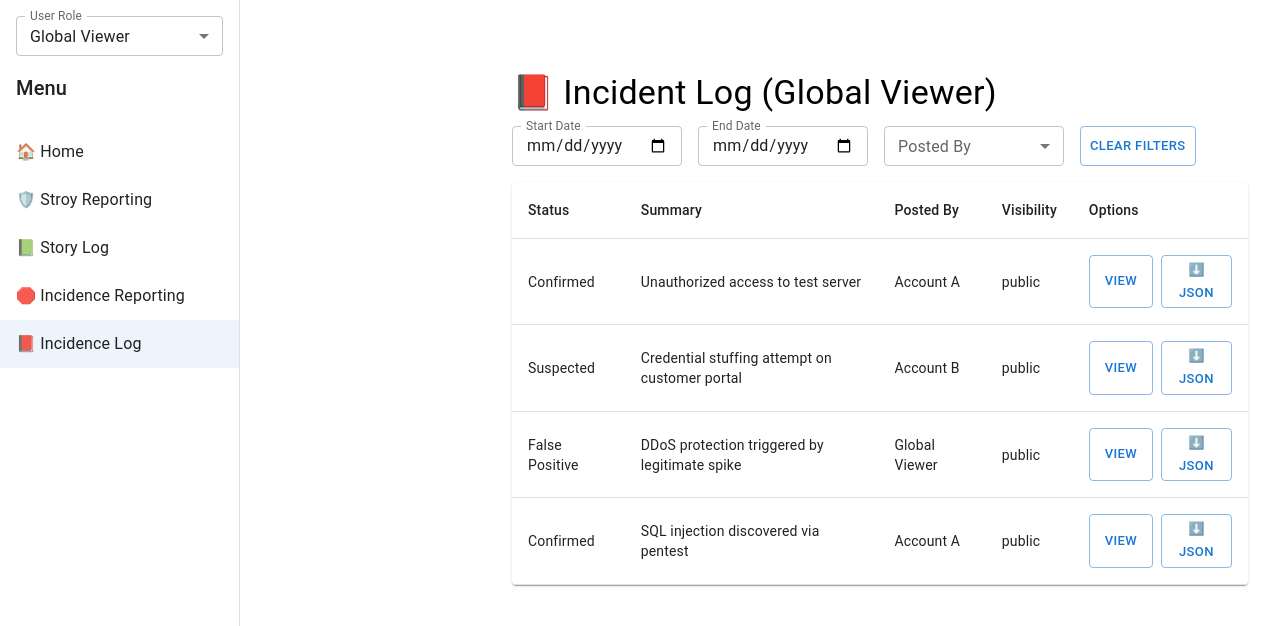
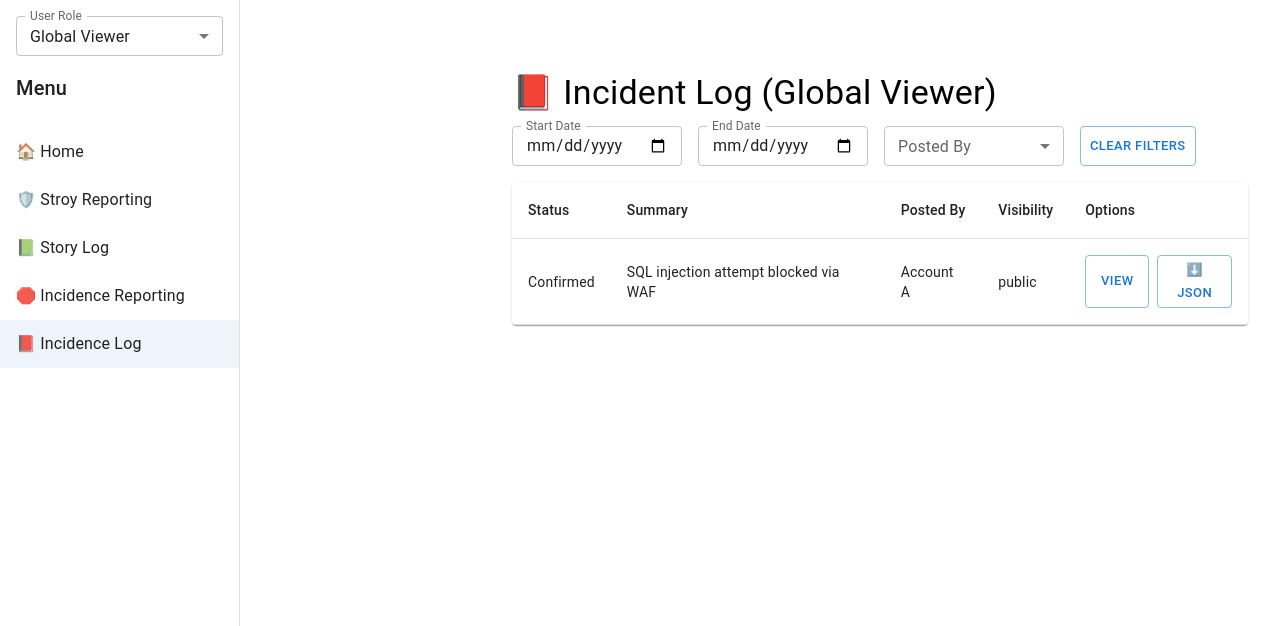
Before and after one commit to JoSt1703/positive_incidence_reporting, a React (Vite) app: page /negative-view in a window 1280 px wide. Shown: the top 626 px of the page. Built offline with nearby package versions, Linux system fonts and the light colour scheme.

Commit message:
update seed data

```diff
--- a/src/App.jsx
+++ b/src/App.jsx
@@ -40,7 +40,6 @@ export default function App() {
     location.pathname === '/positive-view' ||
     location.pathname === '/negative-view'
 
-    useEffect(() => {
   // Set default role if needed
   if (!sessionStorage.getItem('role')) {
     sessionStorage.setItem('role', 'viewer')
@@ -103,9 +102,39 @@ export default function App() {
         owner: 'accountA'
       },
       {
-            date: '2024-04-05',
+        date: '2024-04-01',
+        summary: 'SOC upgraded with AI tooling',
+        detailed_info: `Integrated AI-driven alert correlation with 45% reduction in false positives.`,
+        industry: 'Healthcare',
+        category: 'Innovation in Security Tools',
+        visibility: 'shared',
+        sharedWith: ['accountC'],
+        owner: 'accountB'
+      },
+      {
+        date: '2024-04-15',
+        summary: 'Zero-trust access adopted',
+        detailed_info: 'Implemented identity-based segmentation, preventing lateral movement.',
+        industry: 'Tech',
+        category: 'Data Protection',
+        visibility: 'shared',
+        sharedWith: ['accountA'],
+        owner: 'accountB'
+      },
+      {
+        date: '2024-04-10',
+        summary: 'Security awareness posters launched',
+        detailed_info: 'Deployed internal campaign for awareness.',
+        industry: 'Retail',
+        category: 'Employee Security Awareness',
+        visibility: 'public',
+        sharedWith: [],
+        owner: 'accountC'
+      },
+      {
+        date: '2024-03-05',
         summary: 'Phishing simulation campaign',
-            detailed_info: 'Simulated phishing emails led to a 45% decrease in real-world clicks.',
+        detailed_info: 'Ran 3 campaigns, 50% fewer clicks. Included training.',
         industry: 'Education',
         category: 'Awareness Training',
         visibility: 'public',
@@ -113,49 +142,9 @@ export default function App() {
         owner: 'accountB'
       },
       {
-            date: '2024-04-12',
-            summary: 'SOC upgraded with AI tooling',
-            detailed_info: 'Integrated AI-based alert correlation platform into SOC workflow.',
-            industry: 'Healthcare',
-            category: 'Innovation in Security Tools',
-            visibility: 'shared',
-            sharedWith: ['accountC'],
-            owner: 'accountB'
-          },
-          {
-            date: '2024-04-20',
-            summary: 'Backup systems tested successfully',
-            detailed_info: 'Annual DR test passed with <5 min RTO.',
-            industry: 'Finance',
-            category: 'Resilience and Continuity',
-            visibility: 'public',
-            sharedWith: [],
-            owner: 'accountC'
-          },
-          {
-            date: '2024-04-25',
-            summary: 'Security awareness posters launched',
-            detailed_info: 'Internal campaign with physical + digital messaging.',
-            industry: 'Retail',
-            category: 'Employee Security Awareness',
-            visibility: 'public',
-            sharedWith: [],
-            owner: 'accountC'
-          },
-          {
-            date: '2024-04-30',
-            summary: 'Zero-trust access adopted',
-            detailed_info: 'Identity-based network segmentation introduced in HQ.',
-            industry: 'Tech',
-            category: 'Data Protection',
-            visibility: 'shared',
-            sharedWith: ['accountA'],
-            owner: 'accountB'
-          },
-          {
-            date: '2024-05-01',
-            summary: 'Threat intel feed integration',
-            detailed_info: 'Linked 3 new sources to SIEM for correlation.',
+        date: '2024-05-02',
+        summary: 'Threat intelligence platform connected',
+        detailed_info: 'Integrated feeds into SIEM.',
         industry: 'Telecom',
         category: 'Threat Intelligence Utilization',
         visibility: 'public',
@@ -163,19 +152,9 @@ export default function App() {
         owner: 'accountA'
       },
       {
-            date: '2024-05-02',
-            summary: 'API abuse detected and stopped',
-            detailed_info: 'Rate limiting + GeoIP blocks used to stop credential stuffing.',
-            industry: 'E-commerce',
-            category: 'Incident Response Success',
-            visibility: 'private',
-            sharedWith: [],
-            owner: 'accountC'
-          },
-          {
-            date: '2024-05-03',
-            summary: 'Policy refresh completed',
-            detailed_info: 'Security policies were reviewed, updated, and re-communicated.',
+        date: '2024-05-04',
+        summary: 'Incident simulation table-top with execs',
+        detailed_info: 'Ran a ransomware tabletop with board. Highlighted comm gaps.',
         industry: 'Legal',
         category: 'Management',
         visibility: 'public',
@@ -189,87 +168,65 @@ export default function App() {
     sessionStorage.setItem('incidents', JSON.stringify([
       {
         status: 'Confirmed',
-            summary: 'Unauthorized access to test server',
-            incidentOccurred: '2024-04-10T09:30',
-            visibility: 'public',
-            sharedWith: [],
-            owner: 'accountA'
-          },
-          {
-            status: 'Suspected',
-            summary: 'Credential stuffing attempt on customer portal',
-            incidentOccurred: '2024-03-28T18:00',
-            visibility: 'public',
-            sharedWith: [],
-            owner: 'accountB'
-          },
-          {
-            status: 'Confirmed',
-            summary: 'Lost laptop with encrypted data',
-            incidentOccurred: '2024-04-20T15:45',
+        summary: 'Rogue access point detected in HQ',
+        reference: 'IR-2024-0421',
+        confidence: 'High',
+        impact: 'Moderate',
+        incidentOccurred: '2024-04-18T08:00',
+        compromise: 'Internal WiFi credentials intercepted',
+        exfiltration: 'No evidence',
+        discovery: 'Routine scan',
+        containment: 'Disabled rogue AP, reset credentials',
+        targeted: 'No',
+        industry: 'Finance',
+        country: 'Switzerland',
+        companySize: '500-1000',
+        actions: ['Isolated device', 'Credential reset'],
+        actionNotes: 'SOC alerted and response initiated within 30 min.',
+        actors: ['Insider'],
+        actorNotes: 'Device linked to terminated contractor',
+        totalDamage: 'Estimated 15k CHF in response costs',
+        assetHosting: ['Internal'],
+        assetVariety: ['WiFi'],
+        discoveryInternal: ['Scan'],
+        discoveryExternal: [],
+        discoveryPartner: [],
         visibility: 'shared',
-            sharedWith: ['accountC'],
-            owner: 'accountA'
-          },
-          {
-            status: 'Near Miss',
-            summary: 'Misconfigured firewall exposed dev system',
-            incidentOccurred: '2024-03-10T11:00',
-            visibility: 'shared',
-            sharedWith: ['accountB'],
-            owner: 'accountC'
-          },
-          {
-            status: 'False Positive',
-            summary: 'DDoS protection triggered by legitimate spike',
-            incidentOccurred: '2024-04-03T02:00',
-            visibility: 'public',
-            sharedWith: [],
-            owner: 'viewer'
-          },
-          {
-            status: 'Confirmed',
-            summary: 'Phishing email led to credential compromise',
-            incidentOccurred: '2024-04-15T08:10',
-            visibility: 'private',
-            sharedWith: [],
-            owner: 'accountB'
-          },
-          {
-            status: 'Suspected',
-            summary: 'VPN used from multiple countries',
-            incidentOccurred: '2024-04-08T04:50',
-            visibility: 'private',
-            sharedWith: [],
-            owner: 'accountC'
-          },
-          {
-            status: 'Near Miss',
-            summary: 'S3 bucket briefly exposed with no access logged',
-            incidentOccurred: '2024-03-22T13:20',
-            visibility: 'shared',
-            sharedWith: ['accountA'],
-            owner: 'accountC'
-          },
-          {
-            status: 'Confirmed',
-            summary: 'SQL injection discovered via pentest',
-            incidentOccurred: '2024-05-01T12:00',
-            visibility: 'public',
-            sharedWith: [],
+        sharedWith: ['accountC', 'accountB'],
         owner: 'accountA'
       },
       {
         status: 'Confirmed',
-            summary: 'Rogue device detected on internal network',
-            incidentOccurred: '2024-05-02T06:00',
-            visibility: 'shared',
-            sharedWith: ['accountB', 'accountC'],
+        summary: 'SQL injection attempt blocked via WAF',
+        reference: 'WAF-LOG-9231',
+        confidence: 'High',
+        impact: 'Low',
+        incidentOccurred: '2024-04-20T12:00',
+        compromise: '',
+        exfiltration: 'None',
+        discovery: 'WAF log analysis',
+        containment: 'Blocked IP range, patched form handler',
+        targeted: 'Yes',
+        industry: 'E-commerce',
+        country: 'Germany',
+        companySize: '1000+',
+        actions: ['Blocked source IP', 'Patched vulnerable code'],
+        actionNotes: '',
+        actors: ['External - Unknown'],
+        actorNotes: 'Automated botnet activity',
+        totalDamage: 'None',
+        assetHosting: ['Cloud'],
+        assetVariety: ['Web App'],
+        discoveryInternal: ['Log monitoring'],
+        discoveryExternal: [],
+        discoveryPartner: [],
+        visibility: 'public',
+        sharedWith: [],
         owner: 'accountA'
       }
     ]))
   }
-    }, [])
+
 
 
   useEffect(() => {
```
Lines whose indentation alone changed are shown as unchanged.
